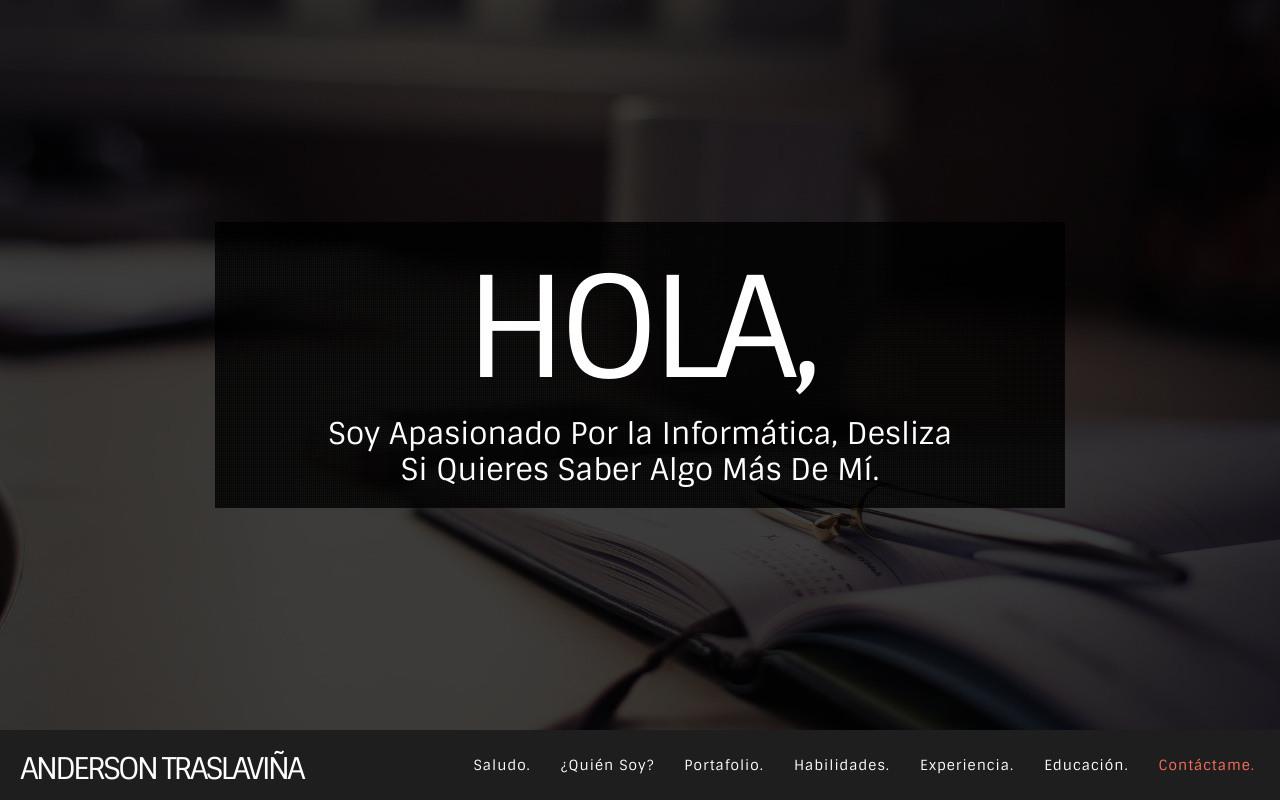
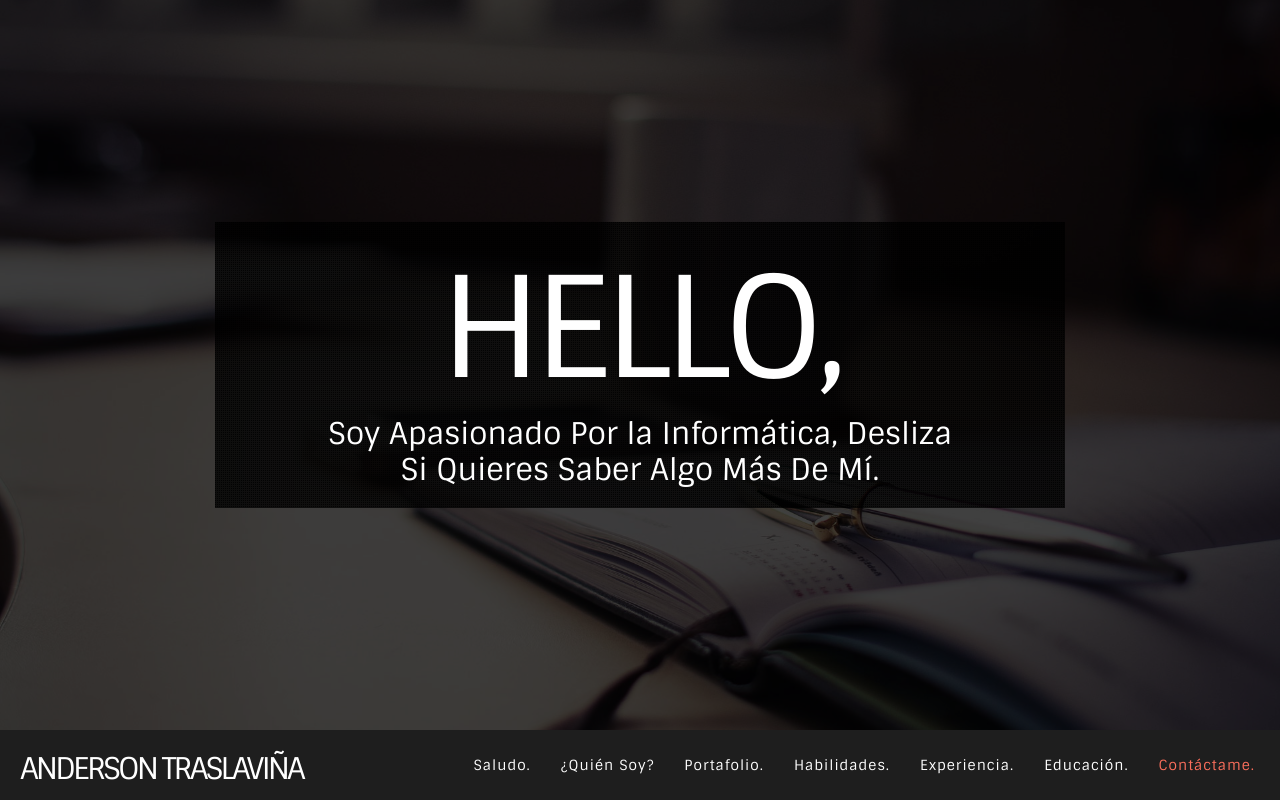
Before and after one commit to AndTras/AndTras.github.io, a plain HTML site: page index.html in a window 1280 px wide. Shown: the top 800 px of the page. Drawn offline with Linux system fonts and the light colour scheme; some packages are replaced by stand-ins of ours.

Commit message:
prueba de ssh

```diff
--- a/index.html
+++ b/index.html
@@ -53,7 +53,7 @@
       <div class="slide-content">
         <div class="text-center">
           <div class="header1">
-            <h1>Hola,</h1>
+            <h1>hello,</h1>
             <p>Soy Apasionado Por la Informática, Desliza Si Quieres Saber Algo Más De Mí.</p>
           </div>
         </div>
```
